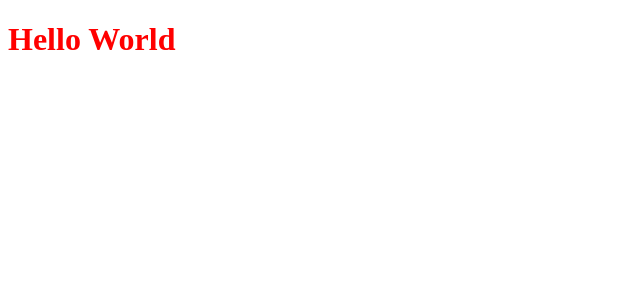
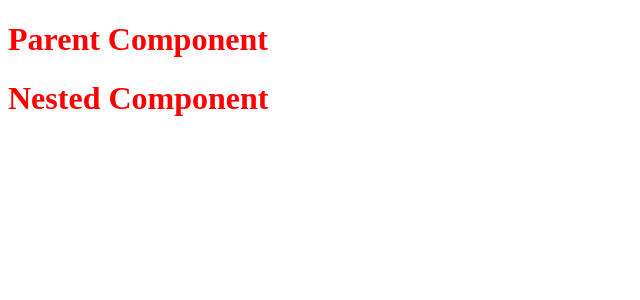
Before and after one commit to lukaskourilcz/huxn, a Vue app: page / in a window 1280 px wide. Shown: the top 300 px of the page, without its empty margins (0-640 px from the left). Built offline with nearby package versions, Linux system fonts and the light colour scheme.

Commit message:
nested component

```diff
--- /dev/null
+++ b/src/components/AnotherComponent.vue
@@ -0,0 +1,3 @@
+<template>
+    <h1>Nested Component</h1>
+</template>
--- a/src/components/HelloWorld.vue
+++ b/src/components/HelloWorld.vue
@@ -1,5 +1,11 @@
+<script setup>
+import AnotherComponent from './AnotherComponent.vue';
+
+</script>
+
 <template>
-    <h1>Hello World</h1>
+    <h1>Parent Component</h1>
+    <AnotherComponent/>
 </template>
 
 <style>
@@ -7,9 +13,3 @@ h1 {
     color: red;
 }
 </style>
-
-<script setup>
-
-
-
-</script>
```
